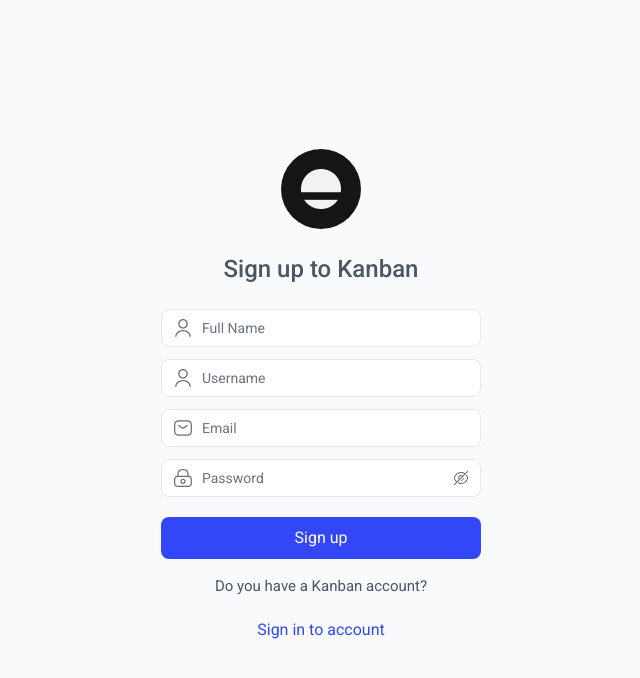
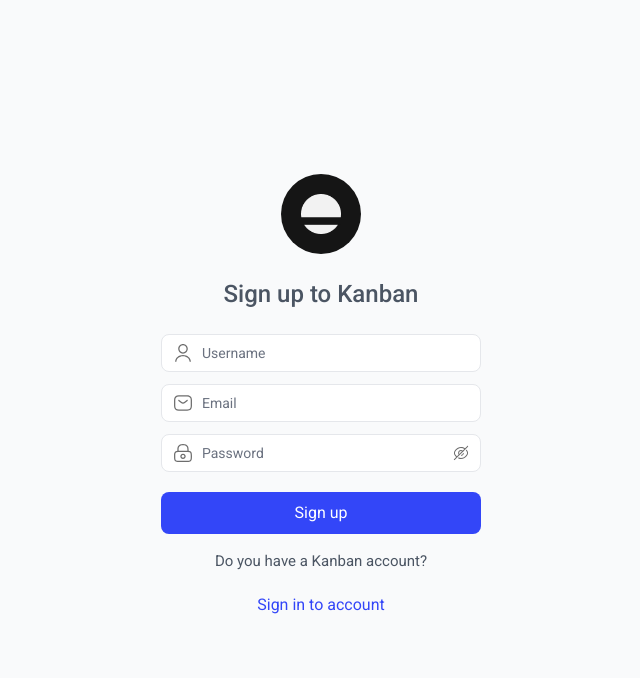
Before and after one commit to alireza-askarpour/kanban-board-frontend, a React (Create React App) app: page /signup in a window 1280 px wide. Shown: the top 678 px of the page, without its empty margins (319-959 px from the left). Built offline with nearby package versions, Linux system fonts and the light colour scheme.

Commit message:
refactor: make full name optional when registering a user

```diff
--- a/src/components/Forms/SignUpForm.tsx
+++ b/src/components/Forms/SignUpForm.tsx
@@ -3,7 +3,6 @@ import { useNavigate } from "react-router-dom"
 import { useForm } from "react-hook-form"
 import toast, { Toaster } from "react-hot-toast"
 
-import { validateNotWhitespaceOnly } from "utils"
 import * as accountService from "services/account.service"
 import { USERNAME_PATTERN, EMAIL_PATTERN } from "constants/regex"
 
@@ -69,19 +68,6 @@ const SignUpForm = () => {
           <form className="flex flex-col" onSubmit={handleSubmit(onSubmit)}>
             <Input
               className="mb-3"
-              placeholder="Full Name"
-              register={register("fullname", { required: true, validate: validateNotWhitespaceOnly })}
-              icon={
-                <Icon
-                  name="user"
-                  size={20}
-                  color="gray"
-                  className="absolute transform -translate-y-1/2 top-1/2 left-3"
-                />
-              }
-            />
-            <Input
-              className="mb-3"
               placeholder="Username"
               register={register("username", { required: true, minLength: 3, pattern: USERNAME_PATTERN })}
               icon={
--- a/src/components/Layouts/Sidebar/index.tsx
+++ b/src/components/Layouts/Sidebar/index.tsx
@@ -64,7 +64,7 @@ const Sidebar = () => {
       <aside className="sidebar-scrollbar w-64 h-screen fixed top-0 left-0 bottom-0 py-5 bg-gray-100 overflow-y-auto">
         {/* Sidebar heading */}
         <header className="flex items-center mb-5 px-3">
-          <h5 className="font-medium ml-1.5 mr-1.5 text-gray-700 line-clamp-1 flex-1">{user?.fullname}</h5>
+          <h5 className="font-medium ml-1.5 mr-1.5 text-gray-700 line-clamp-1 flex-1">{user?.username}</h5>
           <button className="cursor-pointer rounded-full ml-auto" onClick={handleLogout}>
             <Icon name="logout" size={22} color="gray" />
           </button>
--- a/src/services/account.service.ts
+++ b/src/services/account.service.ts
@@ -1,6 +1,6 @@
 import http from "config/http"
 
-export const loginUser = async (user: { email: string, password: string }) => {
+export const loginUser = async (user: { email: string; password: string }) => {
   try {
     const { data } = await http.post("/auth/login", user)
     return { success: true, token: data.token }
@@ -9,7 +9,7 @@ export const loginUser = async (user: { email: string, password: string }) => {
   }
 }
 
-export const signUpUser = async (user: { fullname: string; password: string; username: string; email: string }) => {
+export const signUpUser = async (user: { password: string; username: string; email: string }) => {
   try {
     const { data } = await http.post("/auth/signup", user)
     return { success: true, token: data.token }
```
